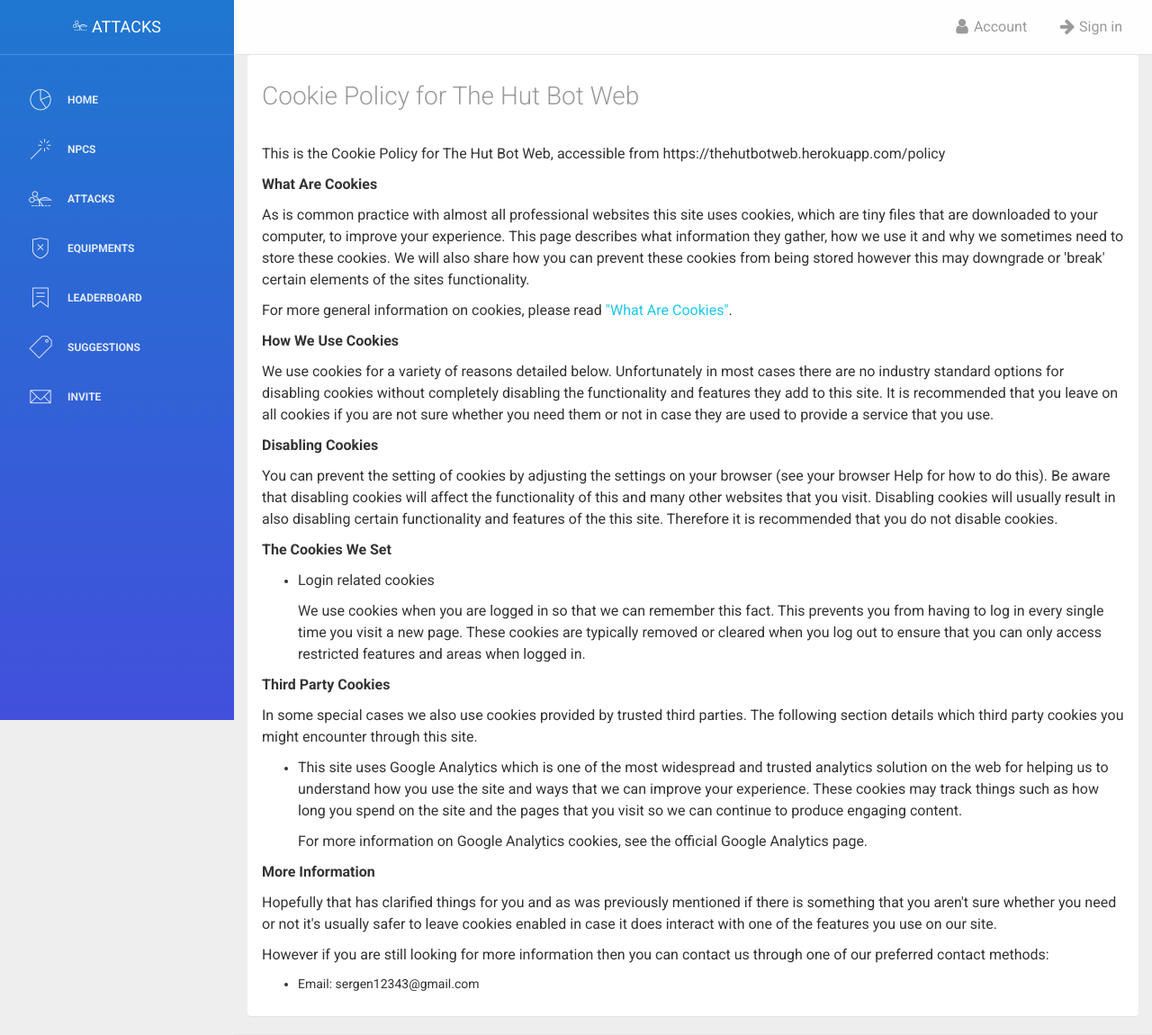
After one commit to sergenp/gladoid_website, a Flask app: page /policy in a window 1280 px wide. The commit adds this page. Shown: the whole page at 90% size. Run offline with Flask 2, Linux system fonts and the light colour scheme; parts of the project's set-up code (start-up, migrations or seed data) failed here and were passed over; some libraries are stand-ins or nearby versions.

Commit message:
added a cookie policy and google analitics

```diff
--- a/app.py
+++ b/app.py
@@ -69,6 +69,11 @@ def npc_image():
     if images:
         filename = os.path.join(images_path, random.choice(images))
         return send_file(filename, mimetype='image/png')
+
+
+@app.route("/policy", methods=['GET'])
+def policy():
+    return render_template("policy.html")
 
 @app.route('/get_leaderboard', methods=['GET'])
 @cache.cached(timeout=300)
--- a/web/templates/attacks.html
+++ b/web/templates/attacks.html
@@ -3,7 +3,7 @@
 {% set icon_for_logo = "scissors"%}
 {%block content%}
 
-<section class="panel" style="min-width: 500px">
+<section class="panel">
   <header class="panel-heading">
   	<h5><b>Attack Types NPCs/Players can do</b></h5>
   	<p>Attacks give your gladiator temporary buffs that will last for one turn</p>
--- a/web/templates/base.html
+++ b/web/templates/base.html
@@ -5,6 +5,15 @@
   <title>The Hut Assistant - {{ title }}</title>
   <meta content='width=device-width, initial-scale=1.0, maximum-scale=1.0, user-scalable=0' name='viewport' />
   <meta name="viewport" content="width=device-width" />
+  <!-- Global site tag (gtag.js) - Google Analytics -->
+  <script async src="https://www.googletagmanager.com/gtag/js?id=UA-83851540-2"></script>
+  <script>
+    window.dataLayer = window.dataLayer || [];
+    function gtag(){dataLayer.push(arguments);}
+    gtag('js', new Date());
+
+    gtag('config', 'UA-83851540-2');
+  </script>
   <!-- Bootstrap core CSS     -->
   <link href="/static/css/bootstrap.min.css" rel="stylesheet" />
   <!-- Animation library for notifications   -->
@@ -22,7 +31,7 @@
 </head>
 
 <body>
-  <div class="wrapper" style="min-width: 900px">
+  <div class="wrapper" style="min-width: 800px;">
     <div class="sidebar" data-color="blue">
       <div class="sidebar-wrapper">
         <div class="logo">
--- /dev/null
+++ b/web/templates/policy.html
@@ -0,0 +1,41 @@
+{% extends 'base.html' %}
+{% set title = "Attacks" %}
+{% set icon_for_logo = "scissors"%}
+{%block content%}
+<div class="panel">
+  <div class="panel-heading">
+    <h3 class="text-muted">Cookie Policy for The Hut Bot Web</h3>
+  </div>
+  <div class="panel-body">
+    <p>This is the Cookie Policy for The Hut Bot Web, accessible from https://thehutbotweb.herokuapp.com/policy</p>
+    <p><strong>What Are Cookies</strong></p>
+    <p>As is common practice with almost all professional websites this site uses cookies, which are tiny files that are downloaded to your computer, to improve your experience. This page describes what information they gather, how we use it and why we sometimes need to store these cookies. We will also share how you can prevent these cookies from being stored however this may downgrade or 'break' certain elements of the sites functionality.</p>
+    <p>For more general information on cookies, please read <a href="https://www.cookieconsent.com/what-are-cookies/">"What Are Cookies"</a>.</p>
+    <p><strong>How We Use Cookies</strong></p>
+    <p>We use cookies for a variety of reasons detailed below. Unfortunately in most cases there are no industry standard options for disabling cookies without completely disabling the functionality and features they add to this site. It is recommended that you leave on all cookies if you are not sure whether you need them or not in case they are used to provide a service that you use.</p>
+    <p><strong>Disabling Cookies</strong></p>
+    <p>You can prevent the setting of cookies by adjusting the settings on your browser (see your browser Help for how to do this). Be aware that disabling cookies will affect the functionality of this and many other websites that you visit. Disabling cookies will usually result in also disabling certain functionality and features of the this site. Therefore it is recommended that you do not disable cookies.</p>
+    <p><strong>The Cookies We Set</strong></p>
+    <ul>
+      <li>
+        <p>Login related cookies</p>
+        <p>We use cookies when you are logged in so that we can remember this fact. This prevents you from having to log in every single time you visit a new page. These cookies are typically removed or cleared when you log out to ensure that you can only access restricted features and areas when logged in.</p>
+      </li>
+    </ul>
+    <p><strong>Third Party Cookies</strong></p>
+    <p>In some special cases we also use cookies provided by trusted third parties. The following section details which third party cookies you might encounter through this site.</p>
+    <ul>
+      <li>
+        <p>This site uses Google Analytics which is one of the most widespread and trusted analytics solution on the web for helping us to understand how you use the site and ways that we can improve your experience. These cookies may track things such as how long you spend on the site and the pages that you visit so we can continue to produce engaging content.</p>
+        <p>For more information on Google Analytics cookies, see the official Google Analytics page.</p>
+      </li>
+    </ul>
+    <p><strong>More Information</strong></p>
+    <p>Hopefully that has clarified things for you and as was previously mentioned if there is something that you aren't sure whether you need or not it's usually safer to leave cookies enabled in case it does interact with one of the features you use on our site.</p>
+    <p>However if you are still looking for more information then you can contact us through one of our preferred contact methods:</p>
+    <ul>
+      <li>Email: sergen12343@gmail.com</li>
+    </ul>
+  </div>
+</div>
+{%endblock%}
```
Also changed, not shown: web/templates/index.html (+18 -0 lines), web/templates/npcs.html (+6 -8 lines), web/static/js/jquery.ihavecookies.min.js (added).
